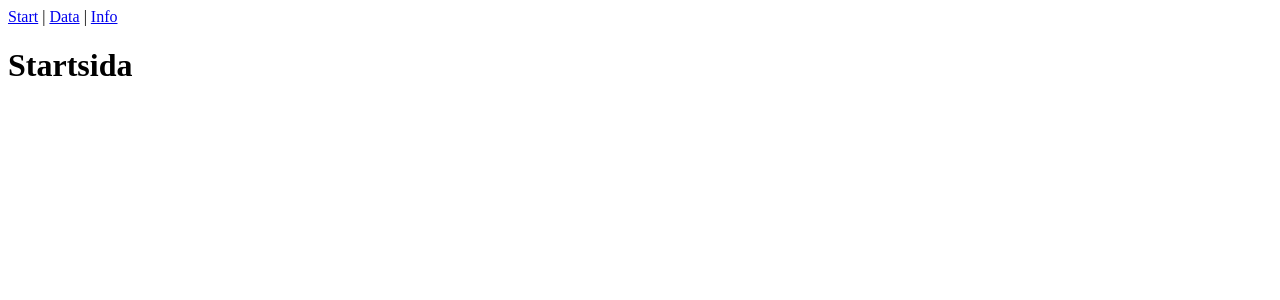
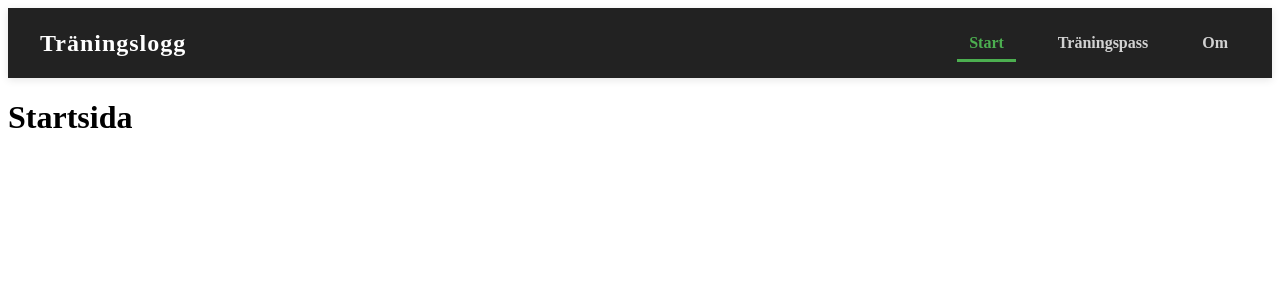
Before and after one commit to arlaspresident/lab3, a Vue app in the folder vue-spa/: page / in a window 1280 px wide. Shown: the top 300 px of the page. Built offline with nearby package versions, Linux system fonts and the light colour scheme.

Commit message:
fixa navbar

```diff
--- a/vue-spa/src/App.vue
+++ b/vue-spa/src/App.vue
@@ -1,11 +1,117 @@
 <template>
-  <nav>
-    <router-link to="/">Start</router-link> |
-    <router-link to="/data">Data</router-link> |
-    <router-link to="/info">Info</router-link>
-  </nav>
+  <div class="app">
+    <nav class="navbar">
+      <div class="nav-container">
+        <router-link to="/" class="nav-logo">Träningslogg</router-link>
+        <ul class="nav-menu">
+          <li class="nav-item">
+            <router-link to="/" class="nav-link" :class="{ active: $route.path === '/' }">Start</router-link>
+          </li>
+          <li class="nav-item">
+            <router-link to="/data" class="nav-link" :class="{ active: $route.path === '/data' }">Träningspass</router-link>
+          </li>
+          <li class="nav-item">
+            <router-link to="/info" class="nav-link" :class="{ active: $route.path === '/info' }">Om</router-link>
+          </li>
+        </ul>
+      </div>
+    </nav>
+    <main>
+      <router-view />
+    </main>
+  </div>
+</template>
 
-  <main>
-    <router-view />
-  </main>
-</template>
+<style scoped>
+.app {
+  width: 100%;
+}
+
+.navbar {
+  background-color: #222;
+  padding: 0;
+  position: sticky;
+  top: 0;
+  z-index: 100;
+  box-shadow: 0 2px 8px rgba(0, 0, 0, 0.1);
+}
+
+.nav-container {
+  max-width: 1200px;
+  margin: 0 auto;
+  padding: 0 20px;
+  display: flex;
+  justify-content: space-between;
+  align-items: center;
+  height: 70px;
+}
+
+.nav-logo {
+  color: white;
+  font-size: 24px;
+  font-weight: 900;
+  text-decoration: none;
+  letter-spacing: 1px;
+  transition: color 0.3s;
+}
+
+.nav-logo:hover {
+  color: #4CAF50;
+}
+
+.nav-menu {
+  display: flex;
+  list-style: none;
+  margin: 0;
+  padding: 0;
+  gap: 30px;
+}
+
+.nav-item {
+  margin: 0;
+}
+
+.nav-link {
+  color: rgba(255, 255, 255, 0.8);
+  text-decoration: none;
+  font-size: 16px;
+  font-weight: 600;
+  transition: all 0.3s;
+  padding: 8px 12px;
+  border-bottom: 3px solid transparent;
+}
+
+.nav-link:hover {
+  color: white;
+  border-bottom-color: #4CAF50;
+}
+
+.nav-link.active {
+  color: #4CAF50;
+  border-bottom-color: #4CAF50;
+}
+
+main {
+  width: 100%;
+}
+
+@media (max-width: 768px) {
+  .nav-container {
+    height: 60px;
+    padding: 0 15px;
+  }
+
+  .nav-logo {
+    font-size: 18px;
+  }
+
+  .nav-menu {
+    gap: 15px;
+  }
+
+  .nav-link {
+    font-size: 14px;
+    padding: 6px 10px;
+  }
+}
+</style>
```
